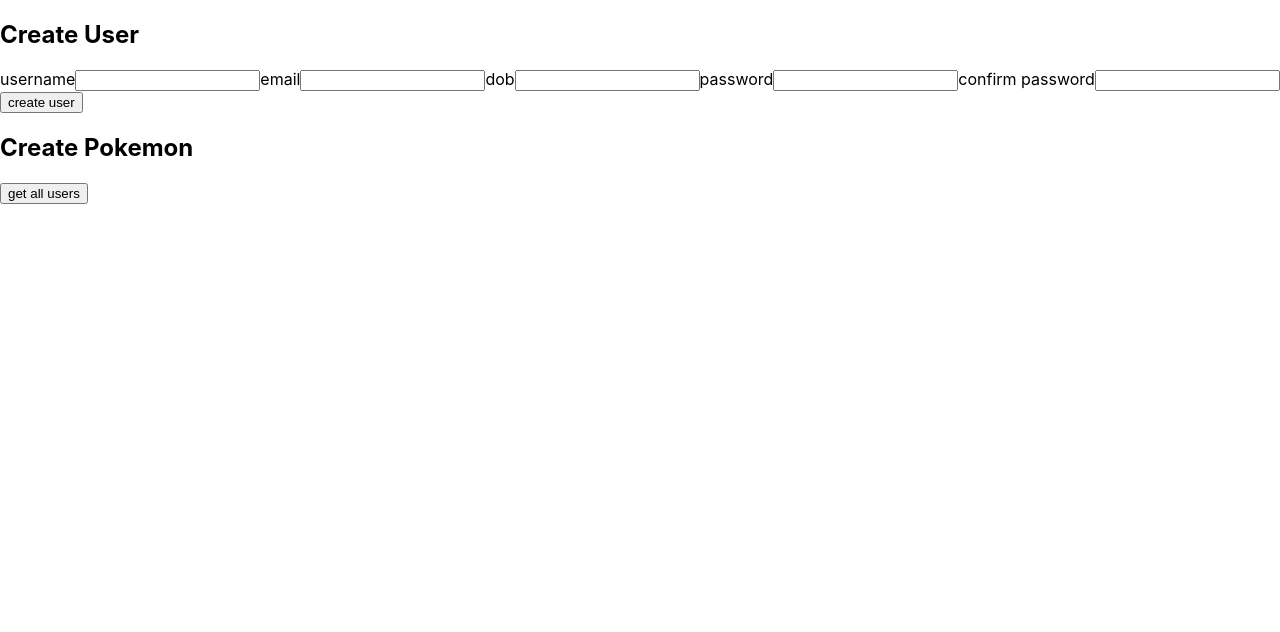
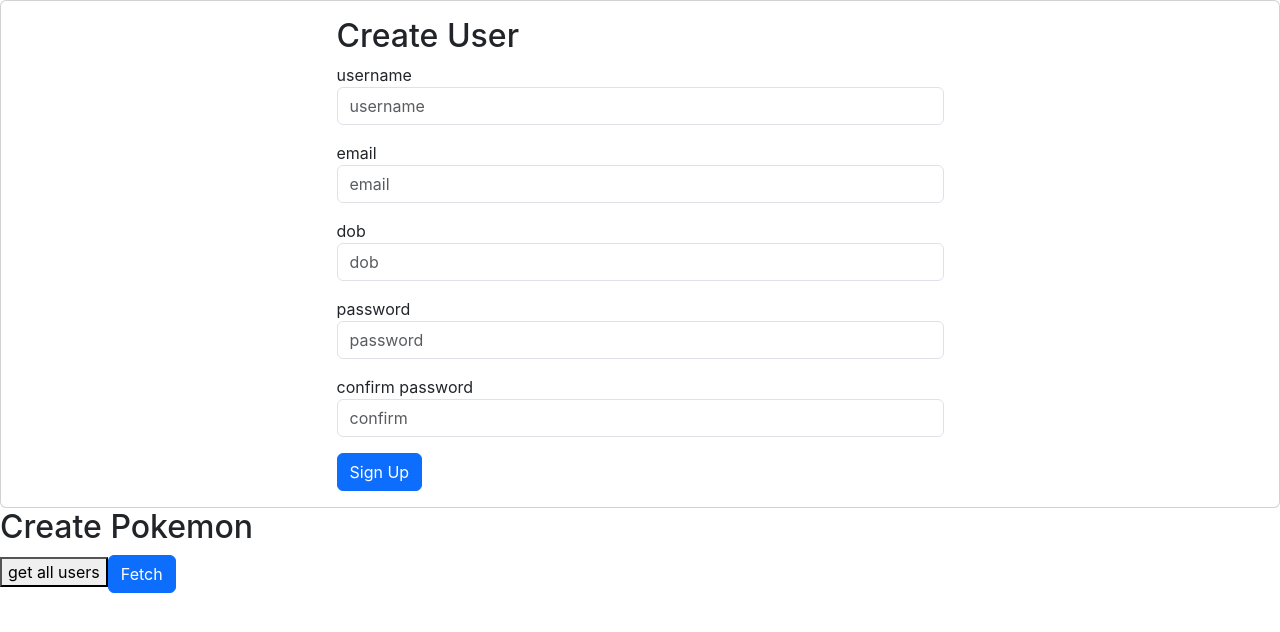
Before and after one commit to MarioGranados/pokeapp-frontend, a React (Create React App) app: page / in a window 1280 px wide. Shown: the top 632 px of the page. Built offline with nearby package versions, Linux system fonts and the light colour scheme.

Commit message:
pokemon api

```diff
--- a/package.json
+++ b/package.json
@@ -8,6 +8,7 @@
     "@testing-library/user-event": "^13.5.0",
     "axios": "^1.2.2",
     "base-64": "^1.0.0",
+    "bootstrap": "^5.3.0-alpha1",
     "react": "^18.2.0",
     "react-dom": "^18.2.0",
     "react-scripts": "5.0.1",
--- a/public/index.html
+++ b/public/index.html
@@ -24,6 +24,8 @@
       work correctly both with client-side routing and a non-root public URL.
       Learn how to configure a non-root public URL by running `npm run build`.
     -->
+    <link href="https://cdn.jsdelivr.net/npm/bootstrap@5.3.0-alpha1/dist/css/bootstrap.min.css" rel="stylesheet" integrity="sha384-GLhlTQ8iRABdZLl6O3oVMWSktQOp6b7In1Zl3/Jr59b6EGGoI1aFkw7cmDA6j6gD" crossorigin="anonymous">
+
     <title>React App</title>
   </head>
   <body>
@@ -39,5 +41,7 @@
       To begin the development, run `npm start` or `yarn start`.
       To create a production bundle, use `npm run build` or `yarn build`.
     -->
+    <script src="https://cdn.jsdelivr.net/npm/bootstrap@5.3.0-alpha1/dist/js/bootstrap.bundle.min.js" integrity="sha384-w76AqPfDkMBDXo30jS1Sgez6pr3x5MlQ1ZAGC+nuZB+EYdgRZgiwxhTBTkF7CXvN" crossorigin="anonymous"></script>
+
   </body>
 </html>
--- a/src/App.js
+++ b/src/App.js
@@ -2,7 +2,9 @@
 import "./App.css";
 import CreatePokemonForm from "./Components/CreatePokemonForm";
 import CreateUserForm from "./Components/CreateUserForm";
+import PokemonGenerator from "./Components/PokemonGenerator";
 import { getUserLogin } from "./Services/UserServices";
+
 function App() {
 
   return (
@@ -14,6 +16,7 @@
         getUserLogin()
 
       }}>get all users</button>
+      <PokemonGenerator/>
     </>
   );
 }
--- a/src/Components/CreateUserForm.jsx
+++ b/src/Components/CreateUserForm.jsx
@@ -32,47 +32,77 @@
 
   return (
     <>
+      <div className="card">
+        <div className="card-body m-auto w-50">
           <h2>Create User</h2>
           <form action="POST">
+            <div class="mb-3">
               <label htmlFor="username">username</label>
               <input
+                className="form-control"
                 type="text"
                 onChange={handleChange}
                 value={user.username}
                 name="username"
+                placeholder="username"
+                id="username"
               />
+            </div>
+            <div className="mb-3">
               <label htmlFor="email">email</label>
               <input
+                className="form-control"
                 type="text"
                 onChange={handleChange}
                 value={user.email}
                 name="email"
+                placeholder="email"
+                id="email"
               />
+            </div>
+            <div className="mb-3">
               <label htmlFor="dob">dob</label>
               <input
+                className="form-control"
                 type="text"
                 onChange={handleChange}
                 value={user.dob}
                 name="dob"
+                placeholder="dob"
+                id="form-floating"
               />
+            </div>
+            <div className="mb-3">
               <label htmlFor="password">password</label>
               <input
+                className="form-control"
                 type="password"
                 onChange={handleChange}
                 value={user.password}
                 name="password"
+                placeholder="password"
+                id="password"
               />
+            </div>
+            <div className="mb-3">
             <label htmlFor="confirm">confirm password</label>
               <input
+                className="form-control"
                 type="password"
+                placeholder="confirm"
+                id="confirm"
                 onChange={(e) => {
                   setConfirmPassword(e.target.value);
                 }}
-        />
-        <button type="button" onClick={handleClick}>
-          create user
+              />{" "}
+            </div>
+
+            <button type="button" className="btn btn-primary" onClick={handleClick}>
+              Sign Up
             </button>
           </form>
+        </div>
+      </div>
     </>
   );
 };
--- /dev/null
+++ b/src/Components/PokemonGenerator.jsx
@@ -0,0 +1,16 @@
+import { POKEMON_API } from "../Services/Config";
+import axios from 'axios'
+
+const PokemonGenerator = () => {
+    const handleClick = (e) => {
+        e.preventDefault();
+        axios.get(POKEMON_API + 'pokemon/1' ).then(res => {console.log(res.data)})
+
+    }
+    return(
+        <>
+        <button className="btn btn-primary" onClick={handleClick}>Fetch</button>
+        </>
+    )
+}
+export default PokemonGenerator;
--- a/src/Services/Config.js
+++ b/src/Services/Config.js
@@ -2,3 +2,5 @@
 export const USERS = URL + 'api/users';
 export const POKEMON = URL + 'api/pokemons'
 export const HEADERS = new Headers();
+
+export const POKEMON_API = "https://pokeapi.co/api/v2/";
```
Also changed, not shown: 1 other file (tests, documents, lock files or other folders). Lines whose indentation alone changed are shown as unchanged.
